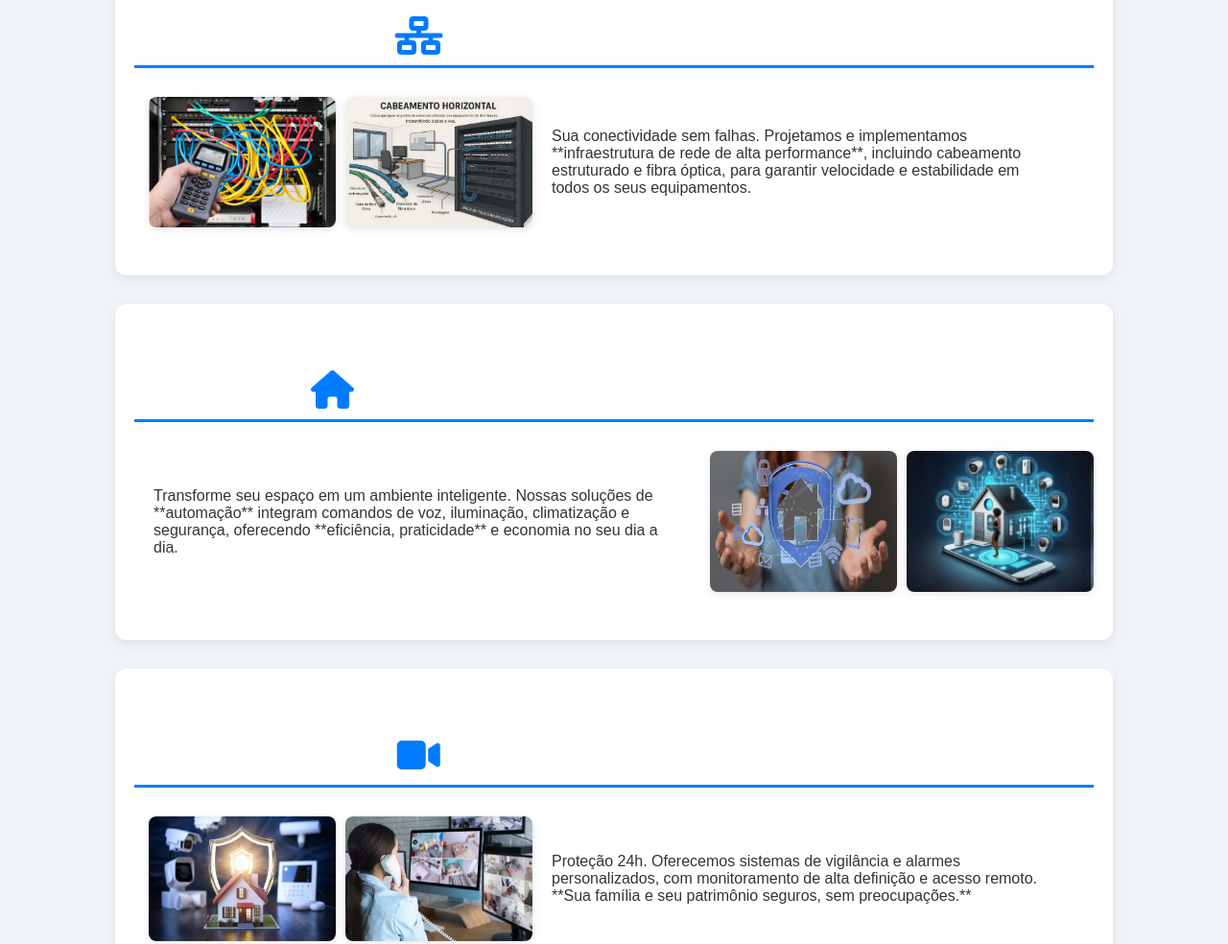
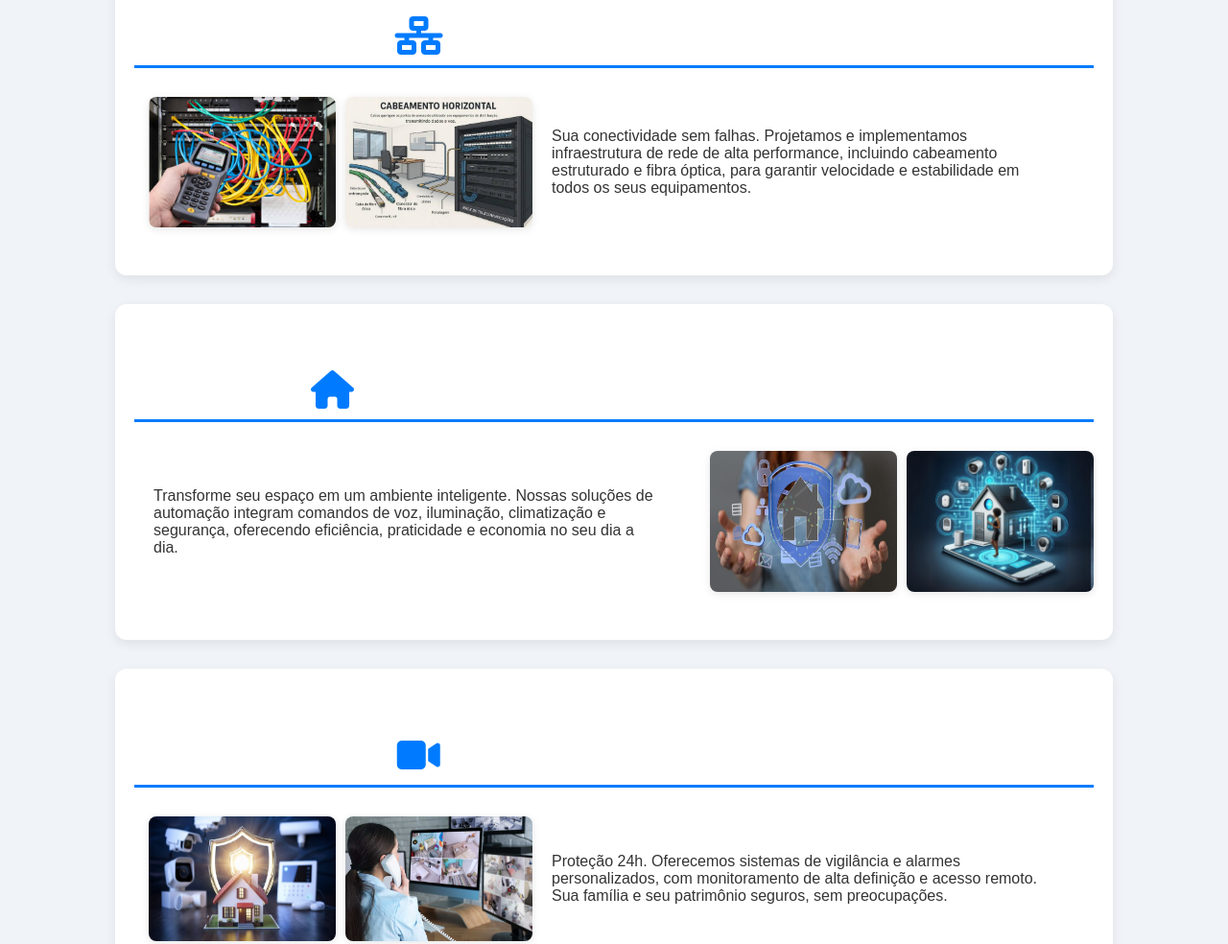
Before and after one commit to egonluizti/egontech, a plain HTML site: page index.html in a window 1280 px wide. Shown: the part 1060-2044 px from the top of the page at 96% size. Drawn offline with Linux system fonts and the light colour scheme.

Commit message:
Update index.html

```diff
--- a/index.html
+++ b/index.html
@@ -239,7 +239,7 @@
         <h2><i class="fas fa-shield-alt service-icon"></i> Segurança Cibernética: Proteja Seus Ativos</h2>
         <div class="section-content">
             <div class="text-content">
-                <p><strong>Sua tranquilidade é nossa prioridade.</strong> Implementamos **defesas digitais** de nível empresarial para proteger sua empresa ou residência contra *ransomware*, invasões e perda de dados críticos. Oferecemos **antivírus de ponta** e **controle inteligente de acessos**, garantindo a continuidade do seu negócio e a **preservação do seu patrimônio digital**.</p>
+                <p><strong>Sua tranquilidade é nossa prioridade.</strong> Implementamos defesas digitais de nível empresarial para proteger sua empresa ou residência contra invasões e perda de dados críticos. Oferecemos antivírus de ponta e controle inteligente de acessos, garantindo a continuidade do seu negócio e a preservação do seu patrimônio digital.</p>
             </div>
             <div class="image-gallery">
                 <img src="Segurança Digital.jpeg" alt="Segurança Digital" />
@@ -256,7 +256,7 @@
                 <img src="Projeto Rede.jpg" alt="Projeto de Rede" />
             </div>
             <div class="text-content">
-                <p>Sua conectividade sem falhas. Projetamos e implementamos **infraestrutura de rede de alta performance**, incluindo cabeamento estruturado e fibra óptica, para garantir velocidade e estabilidade em todos os seus equipamentos.</p>
+                <p>Sua conectividade sem falhas. Projetamos e implementamos infraestrutura de rede de alta performance, incluindo cabeamento estruturado e fibra óptica, para garantir velocidade e estabilidade em todos os seus equipamentos.</p>
             </div>
         </div>
     </div>
@@ -265,7 +265,7 @@
         <h2><i class="fas fa-home service-icon"></i> Tecnologia e Automação Residencial/Empresarial</h2>
         <div class="section-content">
             <div class="text-content">
-                <p>Transforme seu espaço em um ambiente inteligente. Nossas soluções de **automação** integram comandos de voz, iluminação, climatização e segurança, oferecendo **eficiência, praticidade** e economia no seu dia a dia.</p>
+                <p>Transforme seu espaço em um ambiente inteligente. Nossas soluções de automação integram comandos de voz, iluminação, climatização e segurança, oferecendo eficiência, praticidade e economia no seu dia a dia.</p>
             </div>
             <div class="image-gallery">
                 <img src="Tecnologia.jpg" alt="Tecnologia" />
@@ -282,7 +282,7 @@
                 <img src="Empresa.jpg" alt="Câmeras para Empresa" />
             </div>
             <div class="text-content">
-                <p>Proteção 24h. Oferecemos sistemas de vigilância e alarmes personalizados, com monitoramento de alta definição e acesso remoto. **Sua família e seu patrimônio seguros, sem preocupações.**</p>
+                <p>Proteção 24h. Oferecemos sistemas de vigilância e alarmes personalizados, com monitoramento de alta definição e acesso remoto. Sua família e seu patrimônio seguros, sem preocupações.</p>
             </div>
         </div>
     </div>
@@ -300,7 +300,7 @@
     </div>
 
     <footer>
-        <p>© 2025 - EgonTech | Serviços de TI, Segurança e Automação | Localização: Serra Negra - SP (ou sua região)</p>
+        <p>© 2025 - EgonTech | Serviços de TI, Segurança e Automação | Localização: Serra Negra - SP</p>
     </footer>
 
     <div class="float-buttons">
```
